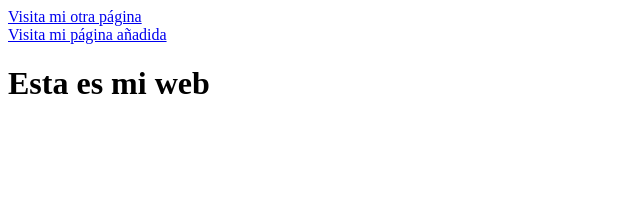
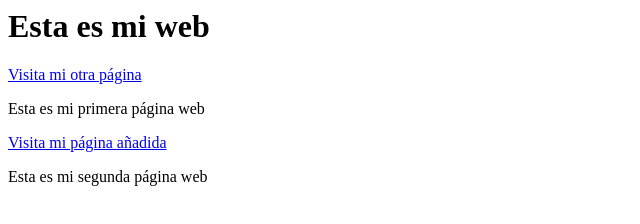
Before and after one commit to fabird9/hosting, a plain HTML site: page index.html in a window 1280 px wide. Shown: the whole page, without its empty margins (0-640 px from the left). Drawn offline with Linux system fonts and the light colour scheme.

Commit message:
cambios para angel en el index

```diff
--- a/index.html
+++ b/index.html
@@ -4,9 +4,14 @@
 
 
 <body>
+
+
+<h1>Esta es mi web</h1>
 <a href="pagina1.html">Visita mi otra página</a><br>
+<p>Esta es mi primera página web</p>
 <a href="pagina2.html">Visita mi página añadida</a>
-<h1>Esta es mi web</h1>
+<p>Esta es mi segunda página web</p>
+
 
 
 </body>
```
